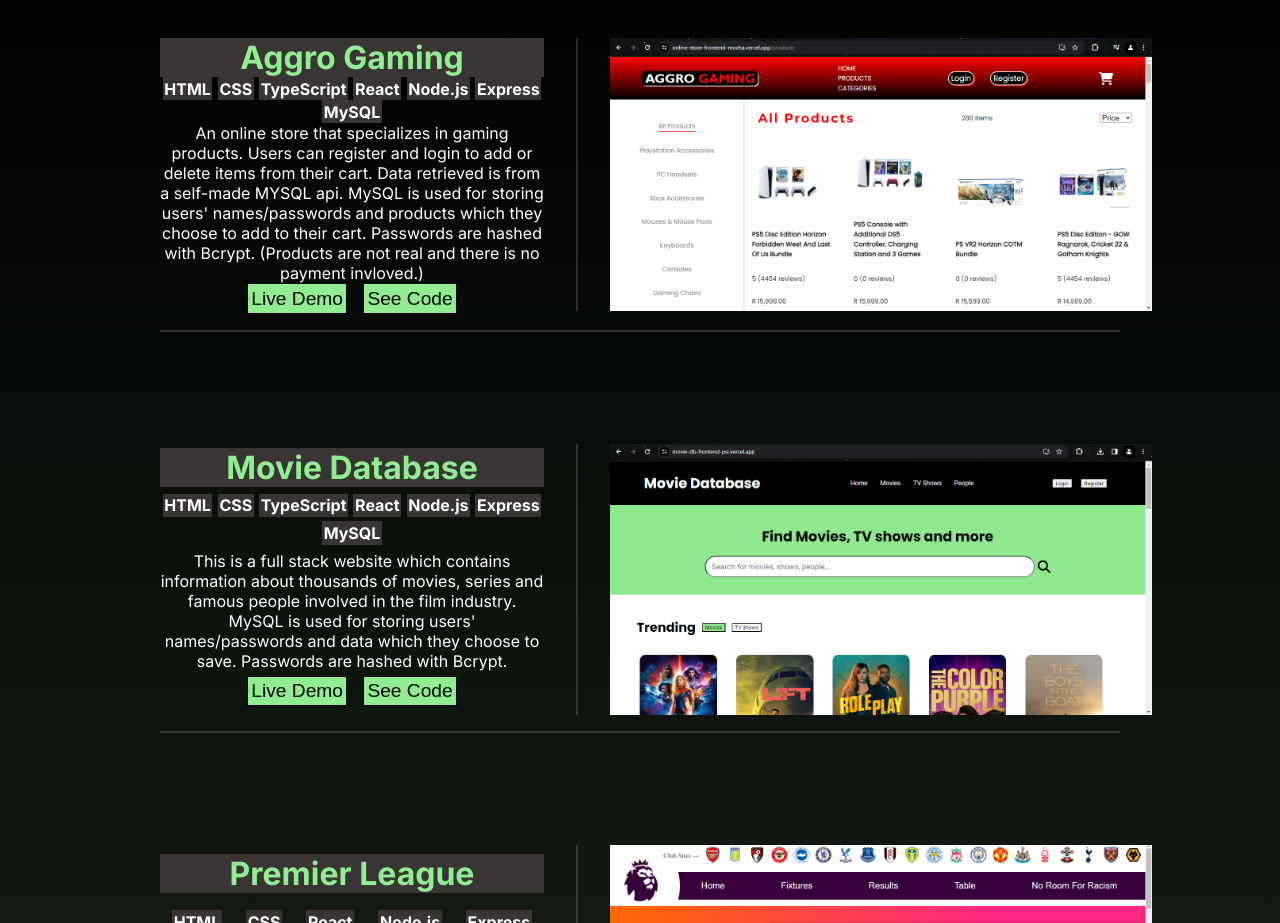
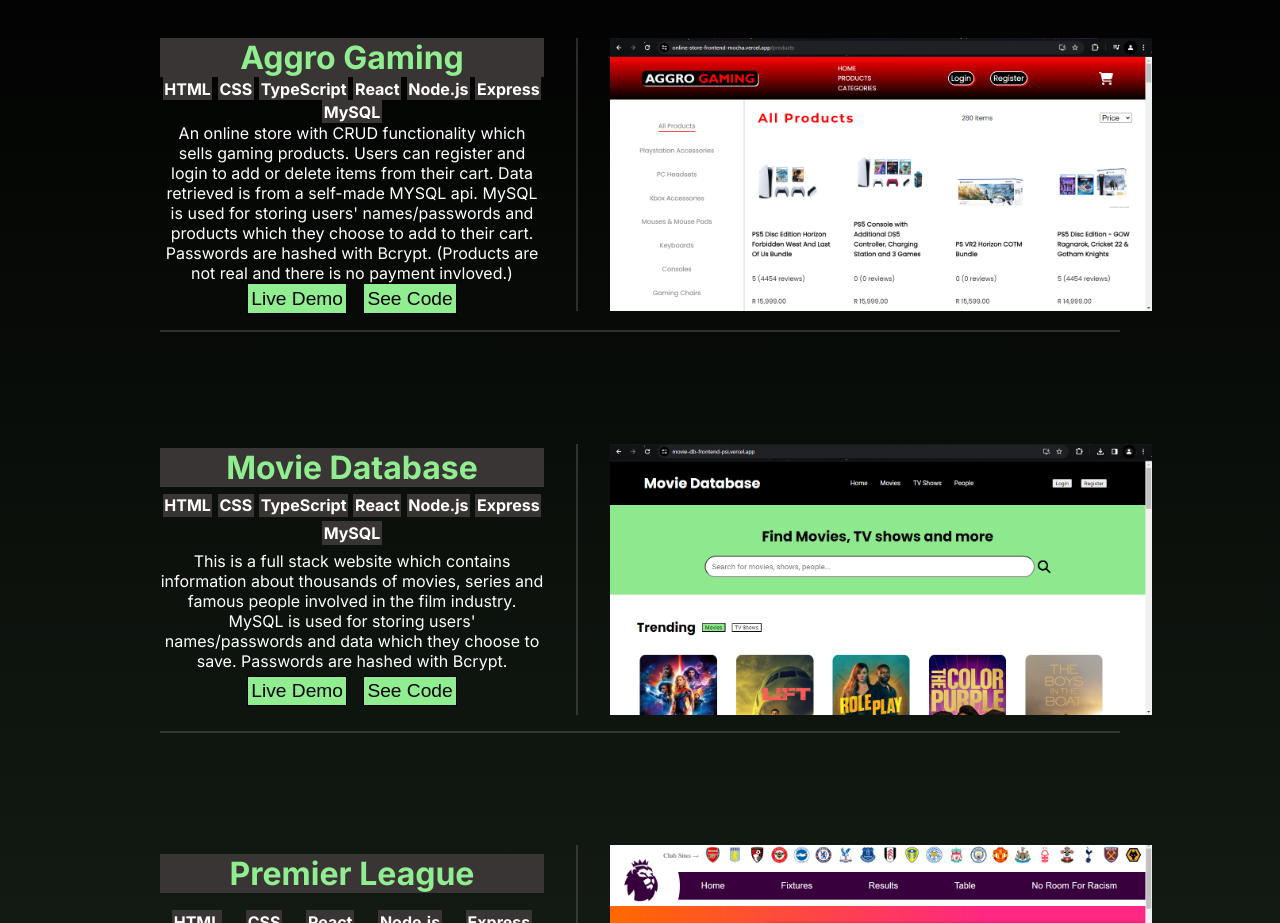
Before and after one commit to ScottHahn1/Portfolio, a React (Create React App) app: page /#/ in a window 1280 px wide. Shown: the part 900-1823 px from the top of the page. Built offline with nearby package versions, Linux system fonts and the light colour scheme.

Commit message:
Updated the overview of Aggro Gaming project

```diff
--- a/src/components/Projects.js
+++ b/src/components/Projects.js
@@ -16,7 +16,7 @@
       <Project
         title="Aggro Gaming"
         technologiesUsed={ ["HTML", "CSS", "TypeScript", "React", "Node.js", "Express", "MySQL"] }
-        overview="An online store that specializes in gaming products.
+        overview="An online store with CRUD functionality which sells gaming products.
           Users can register and login to add or delete items from their cart.
           Data retrieved is from a self-made MYSQL api.
           MySQL is used for storing users' names/passwords and products which they choose to add to their cart.
```
